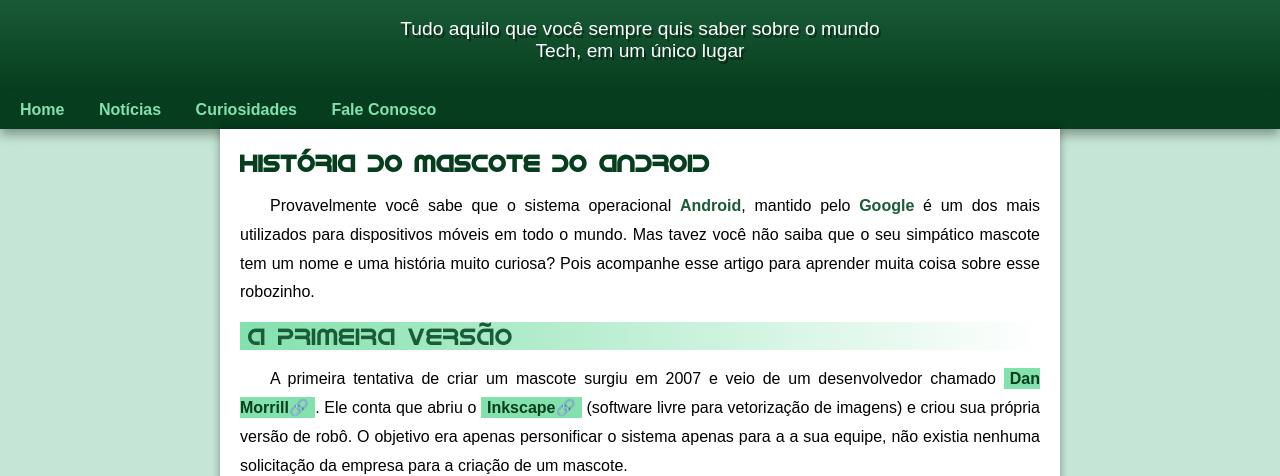
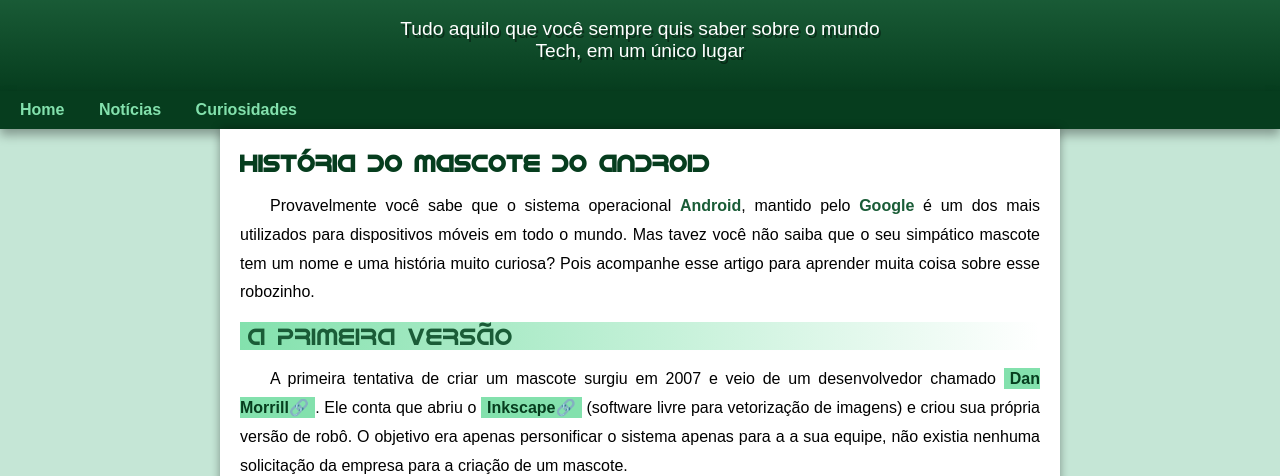
Before and after one commit to arthurprandel/HTML-CSS, a plain HTML site: page Desafios/De010/Index.html in a window 1280 px wide. Shown: the part 99-575 px from the top of the page. Drawn offline with Linux system fonts and the light colour scheme.

Commit message:
Correção de bugs em celulares

```diff
--- a/Desafios/De010/Estilo/style.css
+++ b/Desafios/De010/Estilo/style.css
@@ -84,7 +84,7 @@ header > p{
     max-width: 500px;
     margin: auto;
     padding: 0px 10px;
-    margin-bottom: 20px;
+    padding-bottom: 20px;
 }
 
 nav{
--- a/Desafios/De010/Index.html
+++ b/Desafios/De010/Index.html
@@ -20,7 +20,6 @@
         <a href="">Home</a>
         <a href="">Notícias</a>
         <a href="">Curiosidades</a>
-        <a href="">Fale Conosco</a>
     </nav>
    <main>
         <article>
```
